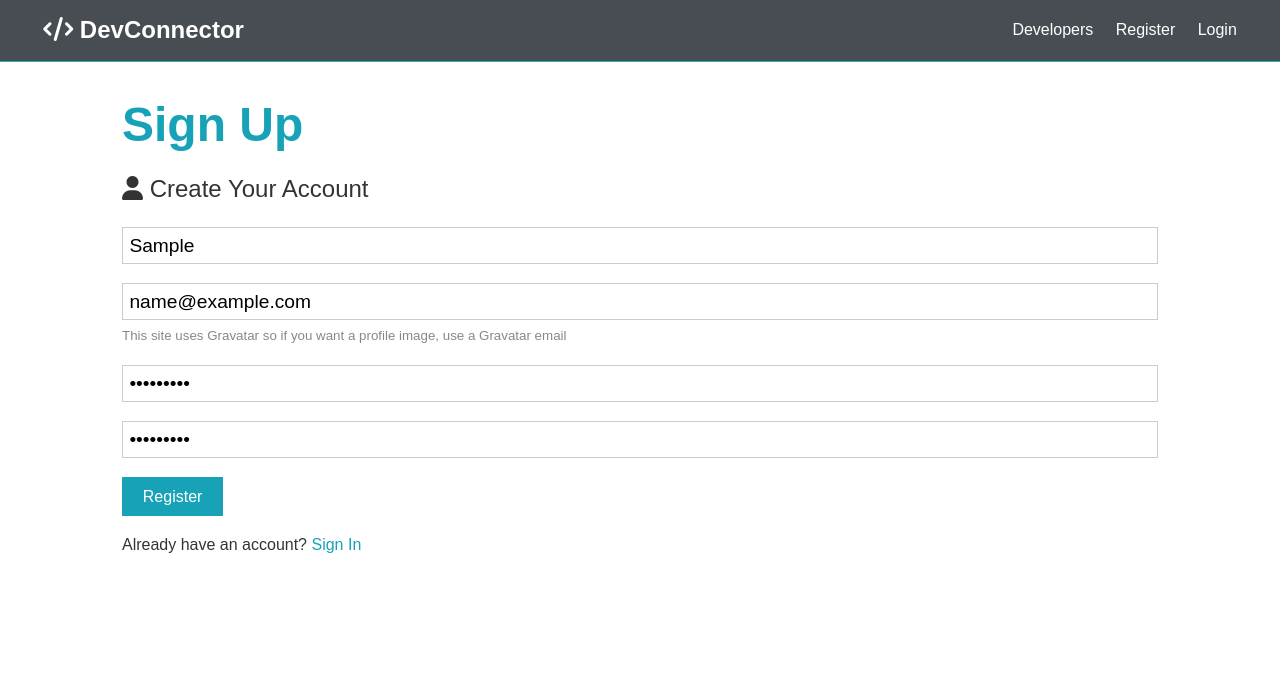
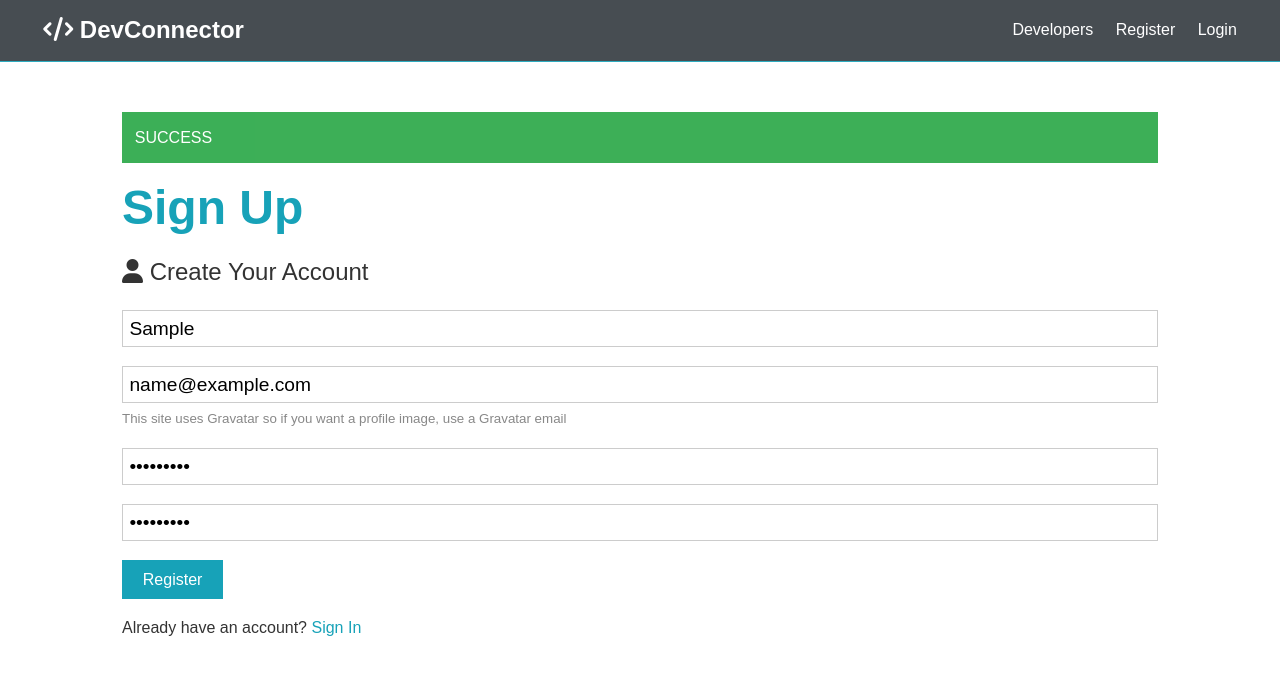
Before and after one commit to Abhiek187/devconnector, a React (Create React App) app in the folder client/: page /register in a window 1280 px wide. Both pictures are taken after typing "Sample", "name@example.com", "Sample123", "Sample123" into the empty fields and a click on the input "Register". Shown: the top 674 px of the page. Built offline with nearby package versions, Linux system fonts and the light colour scheme; no server answers.

Commit message:
Show alert when passwords match or don't match

```diff
--- a/client/src/App.js
+++ b/client/src/App.js
@@ -4,6 +4,7 @@
 import Landing from "./components/layout/Landing";
 import Register from "./components/auth/Register";
 import Login from "./components/auth/Login";
+import Alert from "./components/layout/Alert";
 // Redux
 import { Provider } from "react-redux";
 import store from "./store";
@@ -17,6 +18,7 @@
         <Fragment>
           <Navbar />
           <section className="container">
+            <Alert />
             <Routes>
               <Route exact path="/" element={<Landing />} />
               <Route exact path="/register" element={<Register />} />
--- a/client/src/actions/alert.js
+++ b/client/src/actions/alert.js
@@ -1,11 +1,22 @@
-import uuid from "uuid";
+import { v4 } from "uuid";
 import { SET_ALERT, REMOVE_ALERT } from "./types";
 
 // Dispatch more than one action type
-export const setAlert = (msg, alertType) => (dispatch) => {
-  const id = uuid.v4();
-  dispatch({
-    type: SET_ALERT,
-    payload: { msg, alertType, id },
-  });
-};
+export const setAlert =
+  (msg, alertType, timeout = 5000) =>
+  (dispatch) => {
+    const id = v4();
+    dispatch({
+      type: SET_ALERT,
+      payload: { msg, alertType, id },
+    });
+
+    setTimeout(
+      () =>
+        dispatch({
+          type: REMOVE_ALERT,
+          payload: id,
+        }),
+      timeout
+    );
+  };
--- a/client/src/components/auth/Register.js
+++ b/client/src/components/auth/Register.js
@@ -1,8 +1,10 @@
 import React, { Fragment, useState } from "react";
+import { connect } from "react-redux";
 import { Link } from "react-router-dom";
-import axios from "axios";
+import { setAlert } from "../../actions/alert";
+import { PropTypes } from "prop-types";
 
-const Register = () => {
+const Register = ({ setAlert }) => {
   const [formData, setFormData] = useState({
     name: "",
     email: "",
@@ -19,28 +21,9 @@
     e.preventDefault();
 
     if (password !== password2) {
-      console.log("Passwords do not match");
+      setAlert("Passwords do not match", "danger");
     } else {
-      const newUser = {
-        name,
-        email,
-        password,
-      };
-
-      try {
-        const config = {
-          headers: {
-            "Content-Type": "application/json",
-          },
-        };
-
-        const body = JSON.stringify(newUser);
-
-        const res = await axios.post("/api/users", body, config);
-        console.log(res.data);
-      } catch (err) {
-        console.error(err.response.data);
-      }
+      setAlert("SUCCESS", "success");
     }
   };
 
@@ -104,4 +87,8 @@
   );
 };
 
-export default Register;
+Register.propTypes = {
+  setAlert: PropTypes.func.isRequired,
+};
+
+export default connect(null, { setAlert })(Register);
--- /dev/null
+++ b/client/src/components/layout/Alert.js
@@ -0,0 +1,21 @@
+import PropTypes from "prop-types";
+import { connect } from "react-redux";
+
+const Alert = ({ alerts }) =>
+  alerts !== null &&
+  alerts.length > 0 &&
+  alerts.map((alert) => (
+    <div key={alert.id} className={`alert alert-${alert.alertType}`}>
+      {alert.msg}
+    </div>
+  ));
+
+Alert.propTypes = {
+  alerts: PropTypes.array.isRequired,
+};
+
+const mapStateToProps = (state) => ({
+  alerts: state.alert,
+});
+
+export default connect(mapStateToProps)(Alert);
```
